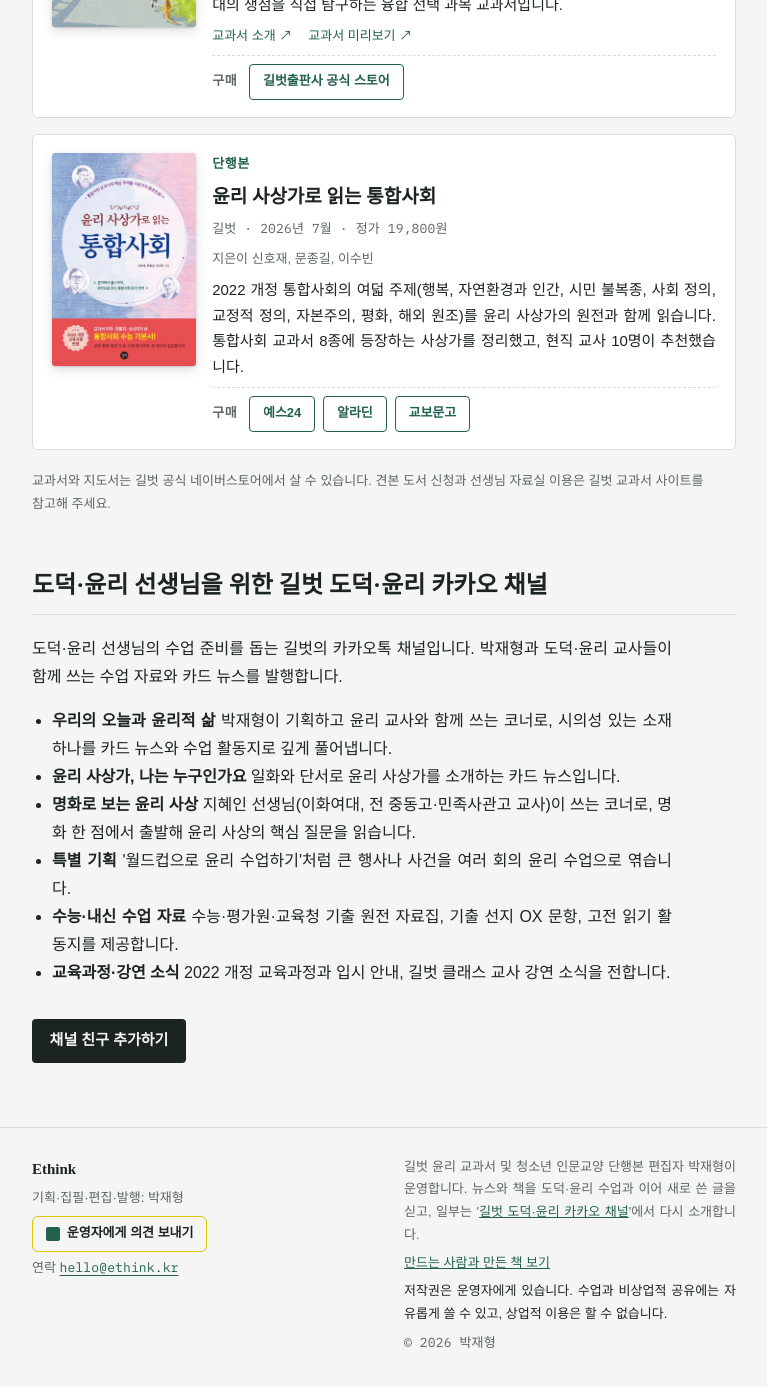
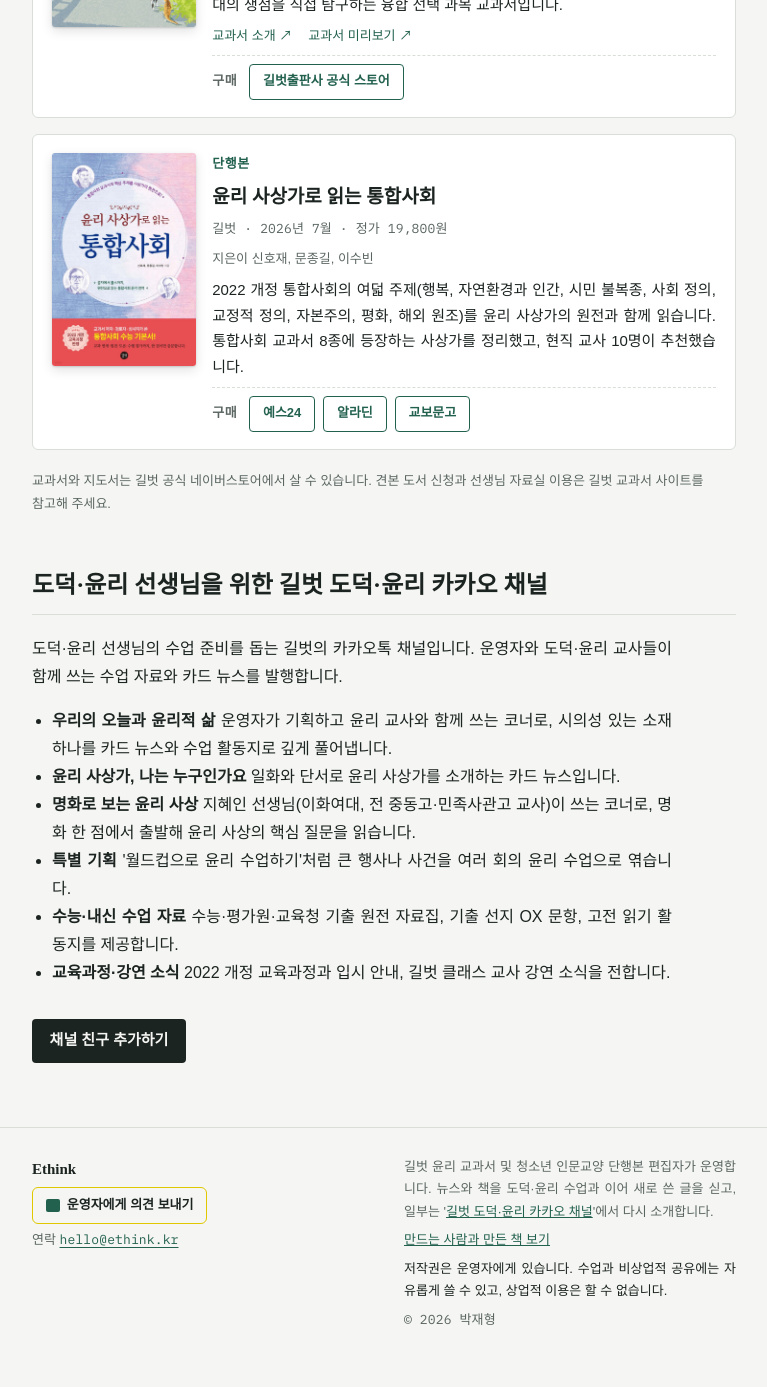
Before and after one commit to ethics-news/ethics-news.github.io, a Jekyll site: the page built from about/index.html, in a window 1280 px wide and 1400 px high, scrolled down 1428 px. Shown: the top 1387 px of the window, without its empty margins (256-1023 px from the left). Built offline with Jekyll 4.4.1, drawn with Linux system fonts in a browser that asks for light colours; some web fonts are replaced.

Commit message:
사이트 전반에서 운영자 실명 노출 줄이기
Co-Authored-By: Claude Opus 5.5 <noreply@anthropic.com>
Claude-Session: https://claude.ai/code/session_01XG1As5bs7T7JRpnijV2F6T

```diff
--- a/_includes/footer.html
+++ b/_includes/footer.html
@@ -2,12 +2,11 @@
   <div class="wrap footer-row">
     <div>
       <p class="footer-name">{{ site.title }}</p>
-      <p class="footer-role">기획·집필·편집·발행: {{ site.author }}</p>
       <p><span class="chat-btns">{% if site.openchat %}<a class="openchat" href="{{ site.openchat }}" target="_blank" rel="noopener">오픈채팅방에서 함께 이야기하기</a>{% endif %}<a class="openchat form" href="{{ '/board/' | relative_url }}">운영자에게 의견 보내기</a></span></p>
       <p>연락 <a class="mono mail" href="mailto:{{ site.email }}">{{ site.email }}</a></p>
     </div>
     <div class="footer-meta">
-      <p>길벗 윤리 교과서 및 청소년 인문교양 단행본 편집자 {{ site.author }}이 운영합니다. 뉴스와 책을 도덕·윤리 수업과 이어 새로 쓴 글을 싣고, 일부는 '<a href="{{ site.kakao_channel }}" target="_blank" rel="noopener">길벗 도덕·윤리 카카오 채널</a>'에서 다시 소개합니다.</p>
+      <p>길벗 윤리 교과서 및 청소년 인문교양 단행본 편집자가 운영합니다. 뉴스와 책을 도덕·윤리 수업과 이어 새로 쓴 글을 싣고, 일부는 '<a href="{{ site.kakao_channel }}" target="_blank" rel="noopener">길벗 도덕·윤리 카카오 채널</a>'에서 다시 소개합니다.</p>
       <p><a href="{{ '/about/' | relative_url }}">만드는 사람과 만든 책 보기</a></p>
       <p class="rights">저작권은 운영자에게 있습니다. 수업과 비상업적 공유에는 자유롭게 쓸 수 있고, 상업적 이용은 할 수 없습니다.</p>
       <p class="mono">© {{ site.time | date: "%Y" }} {{ site.author }}</p>
--- a/about/index.html
+++ b/about/index.html
@@ -48,9 +48,9 @@ title: 소개
   <h2 class="section-title">도덕·윤리 선생님을 위한 길벗 도덕·윤리 카카오 채널</h2>
   <div class="channel">
     <div class="prose">
-      <p>도덕·윤리 선생님의 수업 준비를 돕는 길벗의 카카오톡 채널입니다. 박재형과 도덕·윤리 교사들이 함께 쓰는 수업 자료와 카드 뉴스를 발행합니다.</p>
+      <p>도덕·윤리 선생님의 수업 준비를 돕는 길벗의 카카오톡 채널입니다. 운영자와 도덕·윤리 교사들이 함께 쓰는 수업 자료와 카드 뉴스를 발행합니다.</p>
       <ul>
-        <li><strong>우리의 오늘과 윤리적 삶</strong> 박재형이 기획하고 윤리 교사와 함께 쓰는 코너로, 시의성 있는 소재 하나를 카드 뉴스와 수업 활동지로 깊게 풀어냅니다.</li>
+        <li><strong>우리의 오늘과 윤리적 삶</strong> 운영자가 기획하고 윤리 교사와 함께 쓰는 코너로, 시의성 있는 소재 하나를 카드 뉴스와 수업 활동지로 깊게 풀어냅니다.</li>
         <li><strong>윤리 사상가, 나는 누구인가요</strong> 일화와 단서로 윤리 사상가를 소개하는 카드 뉴스입니다.</li>
         <li><strong>명화로 보는 윤리 사상</strong> 지혜인 선생님(이화여대, 전 중동고·민족사관고 교사)이 쓰는 코너로, 명화 한 점에서 출발해 윤리 사상의 핵심 질문을 읽습니다.</li>
         <li><strong>특별 기획</strong> '월드컵으로 윤리 수업하기'처럼 큰 행사나 사건을 여러 회의 윤리 수업으로 엮습니다.</li>
```
